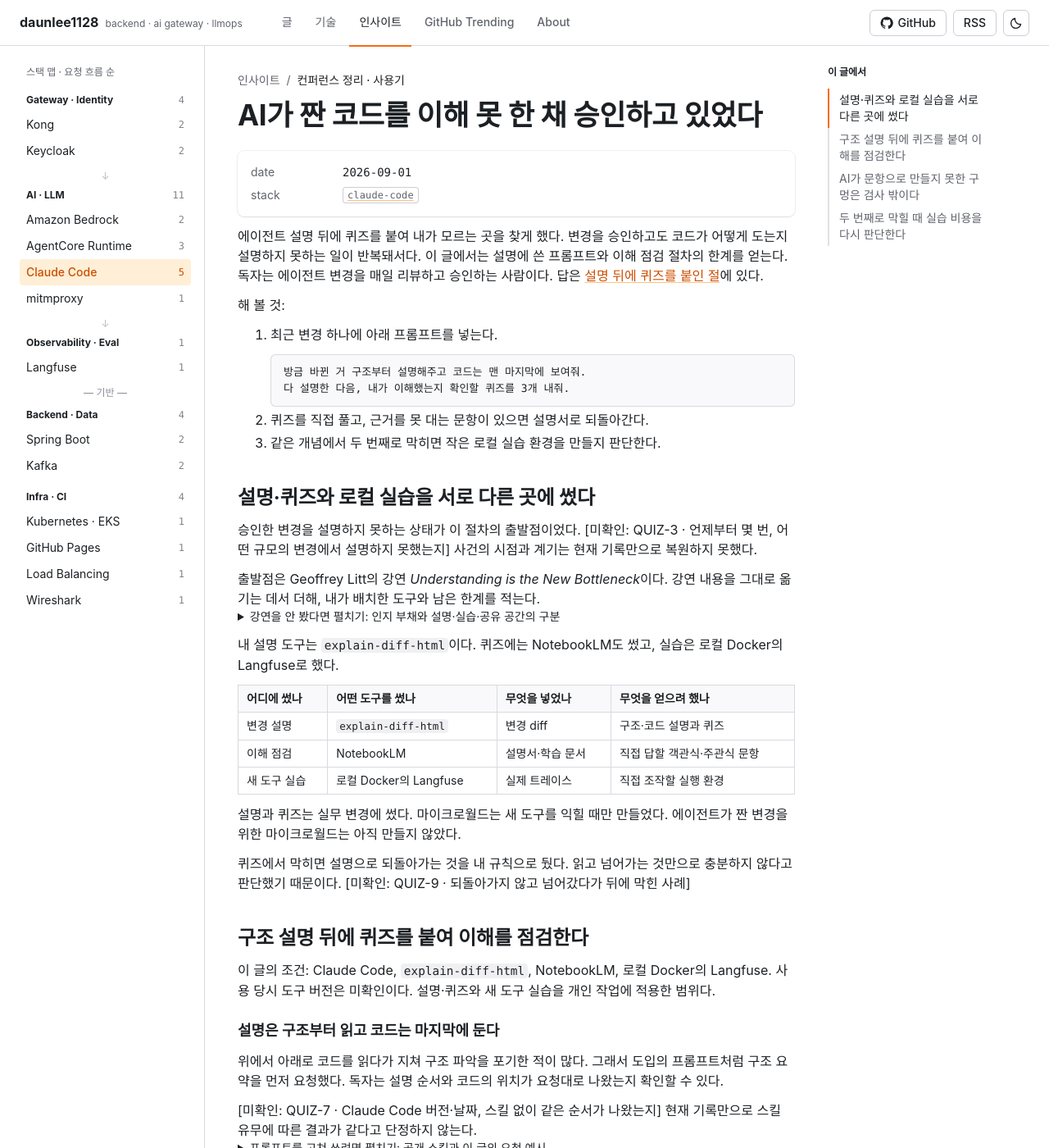
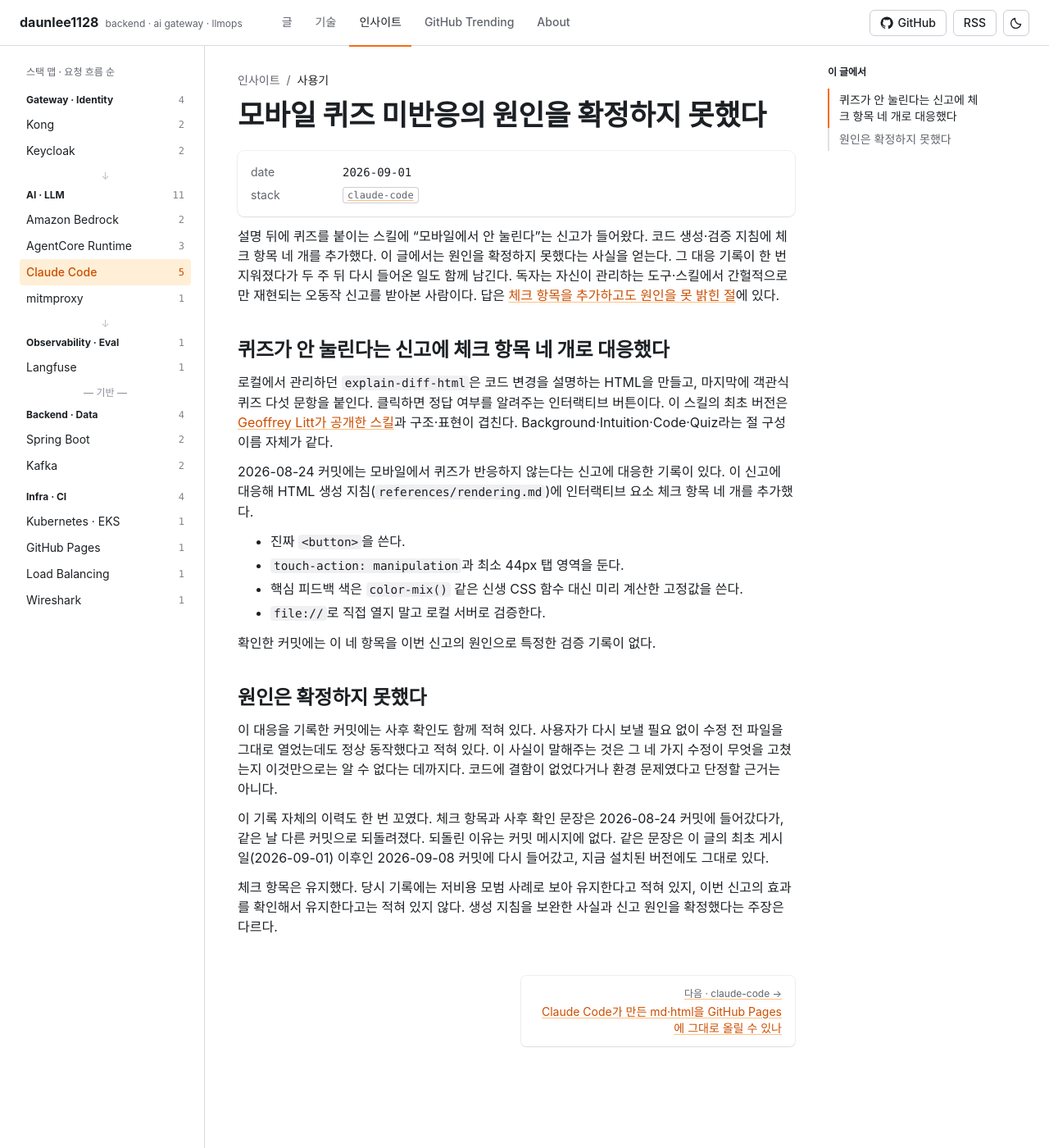
Before and after one commit to daunlee1128/daunlee1128.github.io, a Jekyll site: the page built from _insights/explain-quiz-microworld.md, in a window 1280 px wide and 1400 px high. Shown: the whole window at 82% size. Built offline with Jekyll 4.4.1, drawn with Linux system fonts in a browser that asks for light colours; some of the changed text lies outside the part shown.

Commit message:
post(insights): explain-quiz-microworld 재작성 — 모바일 퀴즈 미반응, 원인 미확정
Litt 강연·NotebookLM·로컬 Docker 사용기 서사를 걷어내고, explain-diff-html
스킬 자체의 실제 유지보수 이력(모바일 퀴즈 미반응 신고 대응 → 체크 항목
추가 → 원인 미확정 → 기록 되돌림·재반영)으로 다시 세웠다.

Co-Authored-By: Claude Sonnet 5 <noreply@anthropic.com>

````diff
--- a/_insights/explain-quiz-microworld.md
+++ b/_insights/explain-quiz-microworld.md
@@ -1,175 +1,52 @@
 ---
 type: insights
-title: "AI가 짠 코드를 이해 못 한 채 승인하고 있었다"
+title: 모바일 퀴즈 미반응의 원인을 확정하지 못했다
 date: 2026-09-01
 stack: [claude-code]
-tags: [컨퍼런스 정리, 사용기]
-summary: "에이전트 설명 뒤에 퀴즈를 붙여 내가 모르는 곳을 찾게 했다. 이 글에서는 설명에 쓴 프롬프트와 이해 점검 절차의 한계를 얻는다."
+tags: [사용기]
+summary: "explain-diff-html 스킬의 퀴즈가 모바일에서 반응하지 않는다는 신고에 생성 지침 체크 항목 네 개로 대응했다. 이 글에서는 그 대응이 신고 원인을 확정했다는 뜻은 아니라는 것과, 이 기록이 한 번 지워졌다가 다시 들어온 이력을 얻는다."
 ---
 
-에이전트 설명 뒤에 퀴즈를 붙여 내가 모르는 곳을 찾게 했다.
-변경을 승인하고도 코드가 어떻게 도는지 설명하지 못하는 일이 반복돼서다.
-이 글에서는 설명에 쓴 프롬프트와 이해 점검 절차의 한계를 얻는다.
-독자는 에이전트 변경을 매일 리뷰하고 승인하는 사람이다.
-답은 [설명 뒤에 퀴즈를 붙인 절](#quiz)에 있다.
+설명 뒤에 퀴즈를 붙이는 스킬에 "모바일에서 안 눌린다"는 신고가 들어왔다.
+코드 생성·검증 지침에 체크 항목 네 개를 추가했다.
+이 글에서는 원인을 확정하지 못했다는 사실을 얻는다.
+그 대응 기록이 한 번 지워졌다가 두 주 뒤 다시 들어온 일도 함께 남긴다.
+독자는 자신이 관리하는 도구·스킬에서 간헐적으로만 재현되는 오동작 신고를 받아본 사람이다.
+답은 [체크 항목을 추가하고도 원인을 못 밝힌 절](#limits)에 있다.
 
-해 볼 것:
+{: #fix}
+## 퀴즈가 안 눌린다는 신고에 체크 항목 네 개로 대응했다
 
-1. 최근 변경 하나에 아래 프롬프트를 넣는다.
+로컬에서 관리하던 `explain-diff-html`은 코드 변경을 설명하는 HTML을 만들고, 마지막에 객관식 퀴즈 다섯 문항을 붙인다.
+클릭하면 정답 여부를 알려주는 인터랙티브 버튼이다.
+이 스킬의 최초 버전은 [Geoffrey Litt가 공개한 스킬][litt-gist]과 구조·표현이 겹친다.
+Background·Intuition·Code·Quiz라는 절 구성 이름 자체가 같다.
 
-   ```text
-   방금 바뀐 거 구조부터 설명해주고 코드는 맨 마지막에 보여줘.
-   다 설명한 다음, 내가 이해했는지 확인할 퀴즈를 3개 내줘.
-   ```
+2026-08-24 커밋에는 모바일에서 퀴즈가 반응하지 않는다는 신고에 대응한 기록이 있다.
+이 신고에 대응해 HTML 생성 지침(`references/rendering.md`)에 인터랙티브 요소 체크 항목 네 개를 추가했다.
 
-2. 퀴즈를 직접 풀고, 근거를 못 대는 문항이 있으면 설명서로 되돌아간다.
-3. 같은 개념에서 두 번째로 막히면 작은 로컬 실습 환경을 만들지 판단한다.
+- 진짜 `<button>`을 쓴다.
+- `touch-action: manipulation`과 최소 44px 탭 영역을 둔다.
+- 핵심 피드백 색은 `color-mix()` 같은 신생 CSS 함수 대신 미리 계산한 고정값을 쓴다.
+- `file://`로 직접 열지 말고 로컬 서버로 검증한다.
 
-{: #why-not-reading}
-## 설명·퀴즈와 로컬 실습을 서로 다른 곳에 썼다
-
-승인한 변경을 설명하지 못하는 상태가 이 절차의 출발점이었다.
-[미확인: QUIZ-3 · 언제부터 몇 번, 어떤 규모의 변경에서 설명하지 못했는지]
-사건의 시점과 계기는 현재 기록만으로 복원하지 못했다.
-
-출발점은 Geoffrey Litt의 강연 *Understanding is the New Bottleneck*이다.
-강연 내용을 그대로 옮기는 데서 더해, 내가 배치한 도구와 남은 한계를 적는다.
-
-<details markdown="1">
-<summary>강연을 안 봤다면 펼치기: 인지 부채와 설명·실습·공유 공간의 구분</summary>
-
-Litt는 구조를 모른 채 작업을 넘기면 다음 작업에 참여하기 어려워진다고 말한다.
-강연에서 다루는 인지 부채(cognitive debt)는 이런 이해의 공백이다.
-
-본문의 세 기법은 설명, 마이크로월드, 공유 공간이다.
-퀴즈는 설명을 읽고 이해를 점검하는 자리에 들어간다.
-마이크로월드는 대상을 작게 띄워 놓고 직접 만지는 환경이다.
-
-출처는 [강연자 자신의 글](https://www.geoffreylitt.com/2026/07/02/understanding-is-the-new-bottleneck)과 [강연 영상](https://www.youtube.com/watch?v=WkBPX-oDMnA)이다.
-문서는 2026-09-12에 확인했다.
-
-</details>
-
-내 설명 도구는 `explain-diff-html`이다.
-퀴즈에는 NotebookLM도 썼고, 실습은 로컬 Docker의 Langfuse로 했다.
-
-| 어디에 썼나 | 어떤 도구를 썼나 | 무엇을 넣었나 | 무엇을 얻으려 했나 |
-|---|---|---|---|
-| 변경 설명 | `explain-diff-html` | 변경 diff | 구조·코드 설명과 퀴즈 |
-| 이해 점검 | NotebookLM | 설명서·학습 문서 | 직접 답할 객관식·주관식 문항 |
-| 새 도구 실습 | 로컬 Docker의 Langfuse | 실제 트레이스 | 직접 조작할 실행 환경 |
-
-설명과 퀴즈는 실무 변경에 썼다.
-마이크로월드는 새 도구를 익힐 때만 만들었다.
-에이전트가 짠 변경을 위한 마이크로월드는 아직 만들지 않았다.
-
-퀴즈에서 막히면 설명으로 되돌아가는 것을 내 규칙으로 뒀다.
-읽고 넘어가는 것만으로 충분하지 않다고 판단했기 때문이다.
-[미확인: QUIZ-9 · 되돌아가지 않고 넘어갔다가 뒤에 막힌 사례]
-
-{: #quiz}
-## 구조 설명 뒤에 퀴즈를 붙여 이해를 점검한다
-
-이 글의 조건: Claude Code, `explain-diff-html`, NotebookLM, 로컬 Docker의 Langfuse.
-사용 당시 도구 버전은 미확인이다.
-설명·퀴즈와 새 도구 실습을 개인 작업에 적용한 범위다.
-
-### 설명은 구조부터 읽고 코드는 마지막에 둔다
-
-위에서 아래로 코드를 읽다가 지쳐 구조 파악을 포기한 적이 많다.
-그래서 도입의 프롬프트처럼 구조 요약을 먼저 요청했다.
-독자는 설명 순서와 코드의 위치가 요청대로 나왔는지 확인할 수 있다.
-
-[미확인: QUIZ-7 · Claude Code 버전·날짜, 스킬 없이 같은 순서가 나왔는지]
-현재 기록만으로 스킬 유무에 따른 결과가 같다고 단정하지 않는다.
-
-<details markdown="1">
-<summary>프롬프트를 고쳐 쓰려면 펼치기: 공개 스킬과 이 글의 요청 예시</summary>
-
-[Geoffrey Litt의 공개 스킬](https://gist.github.com/geoffreylitt/a29df1b5f9865506e8952488eac3d524)은 `explain-diff-html`이다.
-2026-09-12에 확인한 원문은 Background·Intuition·Code·Quiz 순서를 지정한다.
-퀴즈는 객관식 5문항이다.
-
-이 글 도입의 3문항은 짧게 시키는 요청 예시다.
-아래도 설명 순서와 이해 점검 의도를 적은 한국어 요청이다.
-공개 스킬의 원문 인용이나 같은 결과를 보장하는 대체품은 아니다.
-
-```text
-프로젝트 전체 구조를 먼저 설명하고 세부 내용은 맨 마지막에 보여줘.
-논리가 어떻게 연결되는지 파악하게 해줘.
-
-핵심 구조를 제대로 이해했는지 스스로 테스트하고 싶어.
-객관식·주관식 퀴즈를 내줘.
-```
-
-</details>
-
-### 퀴즈에서는 내가 답의 근거를 댄다
-
-퀴즈는 내가 무엇을 모르는지 찾아내는 데 쓴다.
-답을 고른 뒤 그 근거를 설명서나 코드에서 짚는다.
-[미확인: QUIZ-1 · 실제로 막힌 문항 하나와 되돌아가 다시 읽은 부분, 또는 한 번도 막히지 않았는지]
-
-<details markdown="1">
-<summary>코드 밖에도 퀴즈를 쓰려면 펼치기: 학습 문서와 설명서의 점검</summary>
-
-학습할 문서를 NotebookLM에 넣고 문항을 뽑아 직접 푼다.
-Litt도 설명을 읽은 뒤 퀴즈를 풀고 코드를 다른 사람에게 보낸다고 쓴다.
-이는 강연자의 절차이고, 내 절차의 효과를 입증하는 관측은 아니다.
-
-나도 매일 쓰는 Claude의 권한·컨텍스트 절단·자료 전송 경로를 다 설명하지 못한다.
-
-</details>
-
-### 마이크로월드는 로컬에 띄워 놓고 만진다
-
-Langfuse를 로컬 Docker에 올리고 실제 트레이스를 흘려보냈다.
-도구를 익히려고 만든 실행 환경이다.
-
-<details markdown="1">
-<summary>로컬 실습을 검토하려면 펼치기: Langfuse 관측 자리와 요청 문장의 변화</summary>
-
-트레이스 구조를 스팬 중첩으로 보고 평가 기능을 돌리는 데 썼다.
-설정을 일부러 잘못 넣어 무엇이 필요한지 파악하려 했다.
-[미확인: QUIZ-2 · 깨뜨린 설정 항목, 당시 에러 원문, 평가 결과값]
-
-구조를 알면 다음 요청도 구체적으로 쓸 수 있다고 판단한다(추론).
-가령 “성능 개선해줘”보다 측정할 경로와 비교할 대안을 지정하는 식이다.
-[미확인: QUIZ-5 · 세 절차 전후로 내 요청 문장이 실제로 달라진 사례]
-
-</details>
+확인한 커밋에는 이 네 항목을 이번 신고의 원인으로 특정한 검증 기록이 없다.
 
 {: #limits}
-## AI가 문항으로 만들지 못한 구멍은 검사 밖이다
+## 원인은 확정하지 못했다
 
-퀴즈는 AI가 낸 문항에 답할 수 있는지 확인한다.
-AI가 놓친 경로는 문항에 없을 수 있다.
-내가 이미 막혔던 지점을 알려 주는 방법도 새 오류를 찾았다는 보장은 못 한다.
+이 대응을 기록한 커밋에는 사후 확인도 함께 적혀 있다.
+사용자가 다시 보낼 필요 없이 수정 전 파일을 그대로 열었는데도 정상 동작했다고 적혀 있다.
+이 사실이 말해주는 것은 그 네 가지 수정이 무엇을 고쳤는지 이것만으로는 알 수 없다는 데까지다.
+코드에 결함이 없었다거나 환경 문제였다고 단정할 근거는 아니다.
 
-가장 적은 준비로 할 수 있는 것은 정독 시간을 늘리는 일이다.
-읽다가 구조 파악을 포기한 경험 때문에 설명·퀴즈를 택했다.
-그 경험만으로 정독보다 이 절차가 낫다고 결론 낼 수는 없다.
-[미확인: QUIZ-4 · 같은 변경에 정독과 이 절차를 각각 적용해 비교했는지, 있다면 결과]
+이 기록 자체의 이력도 한 번 꼬였다.
+체크 항목과 사후 확인 문장은 2026-08-24 커밋에 들어갔다가, 같은 날 다른 커밋으로 되돌려졌다.
+되돌린 이유는 커밋 메시지에 없다.
+같은 문장은 이 글의 최초 게시일(2026-09-01) 이후인 2026-09-08 커밋에 다시 들어갔고, 지금 설치된 버전에도 그대로 있다.
 
-공유 공간은 팀 단위로 굴려 보지 못했다.
+체크 항목은 유지했다.
+당시 기록에는 저비용 모범 사례로 보아 유지한다고 적혀 있지, 이번 신고의 효과를 확인해서 유지한다고는 적혀 있지 않다.
+생성 지침을 보완한 사실과 신고 원인을 확정했다는 주장은 다르다.
 
-{: #microworld}
-## 두 번째로 막힐 때 실습 비용을 다시 판단한다
-
-마이크로월드는 만드는 비용이 든다.
-그래서 두 번 이상 막힌 개념을 대상으로 삼는 것이 내 판단 기준이다.
-이 횟수는 효과를 측정해 얻은 기준값이 아니다.
-
-| 어떤 상황인가 | 어떤 판단을 남기나 | 근거 종류 |
-|---|---|---|
-| 정독 시간만 늘리기 | 구조 파악을 포기한 경험만으로 기각하지 않음 | 경험 서술, 같은 변경 비교는 QUIZ-4 미확인 |
-| 승인 전 설명과 퀴즈 사용 | 개인 이해 점검에 다시 사용 | 경험 서술, 실제 막힌 문항은 QUIZ-1 미확인 |
-| 같은 개념에서 두 번째로 막힘 | 로컬 실습을 만들지 판단 | 제작 비용을 고려한 추론, 관측은 QUIZ-2 미확인 |
-| 한 번 쓰고 버릴 개념 | 제작 비용부터 비교 | 추론 |
-
-변경이 요구를 충족하는지는 테스트와 코드 리뷰에서 따로 확인해야 한다.
-설명서가 코드와 같은지, 실패 경로를 빠뜨렸는지도 퀴즈 통과만으로 알 수 없다.
-[미확인: QUIZ-8 · 퀴즈를 다 풀고 승인한 변경이 나중에 문제를 냈는지]
-
-현재 남은 기록에는 이 절차의 효과를 확인할 문항·에러·평가값이 없다.
-개인 이해 점검을 팀의 승인 기준으로 확대할 근거도 아직 없다.
+[litt-gist]: https://gist.github.com/geoffreylitt/a29df1b5f9865506e8952488eac3d524
````
